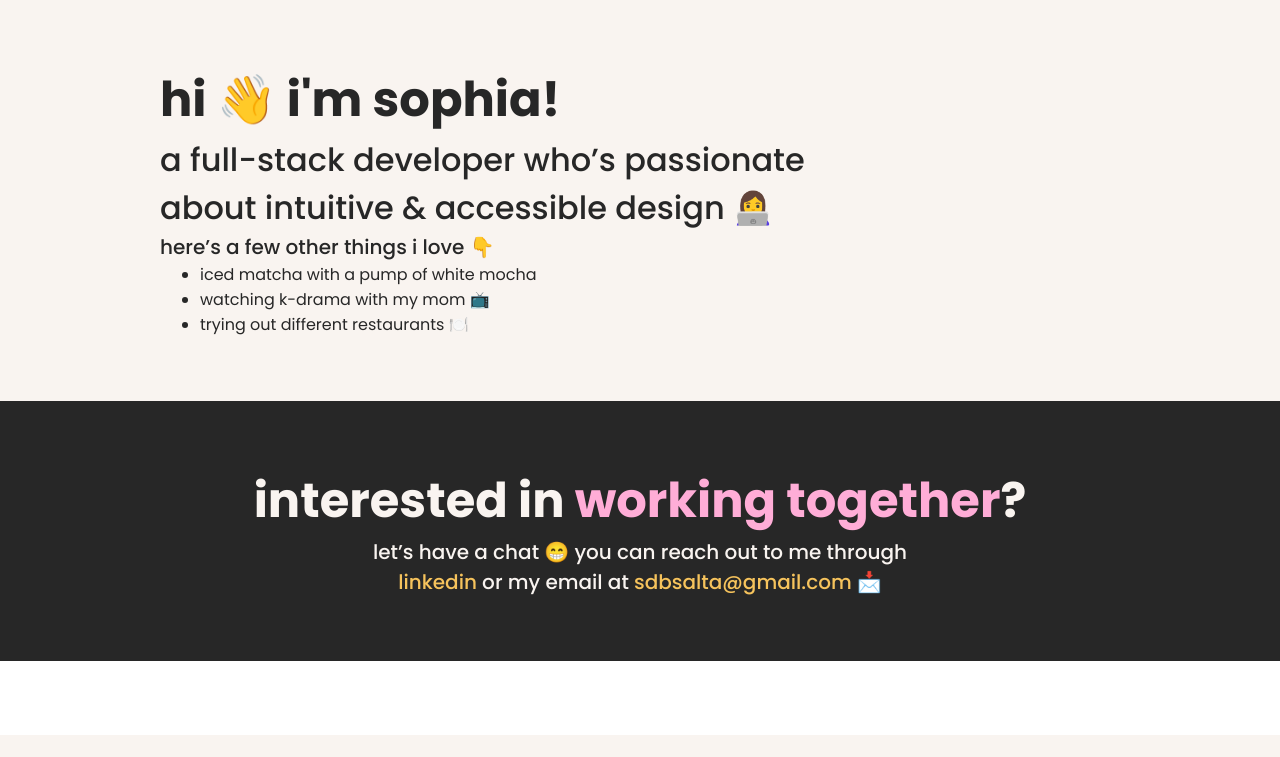
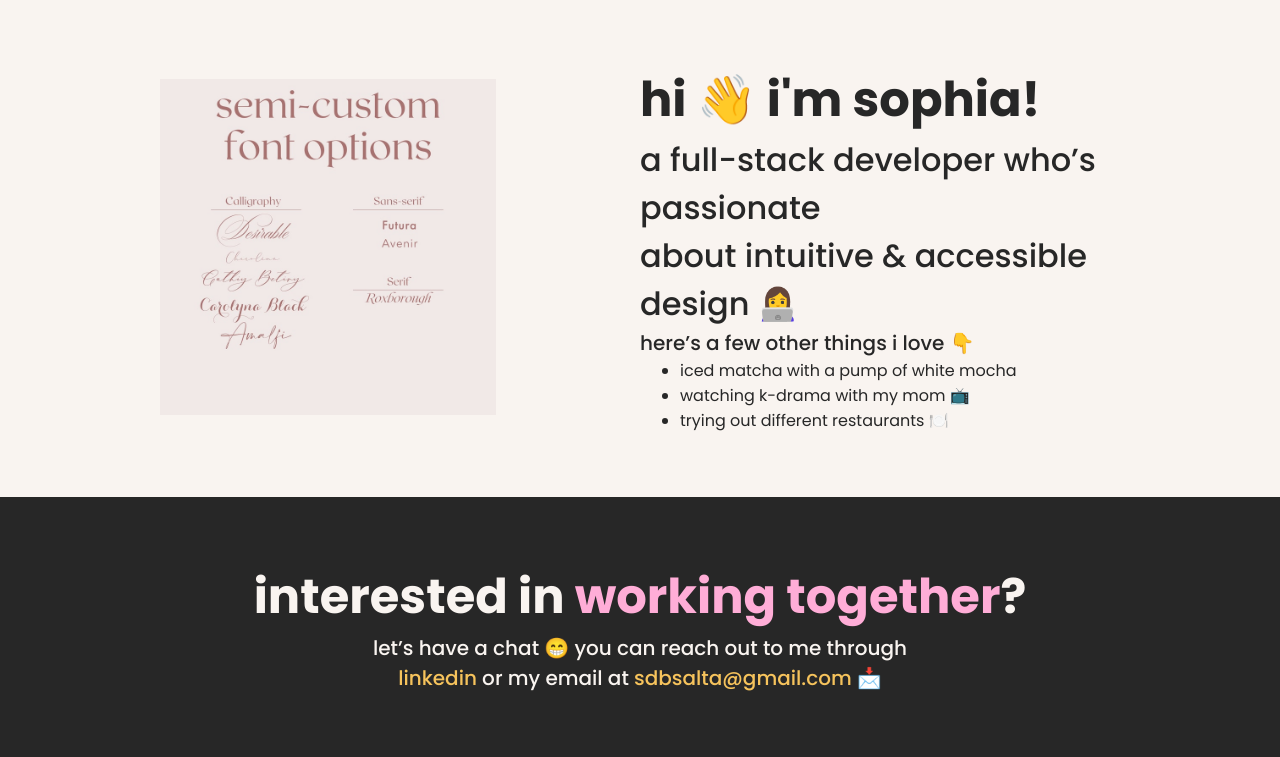
Before and after one commit to sdbsalta/portfolio, a Django app: page /about/ in a window 1280 px wide. Shown: the part 65-822 px from the top of the page. Before the commit the page ends 800 px from the top, so only its background shows below. Run offline with Django 5.2, Linux system fonts and the light colour scheme.

Commit message:
made 2 columns for txt n img

```diff
--- a/portfolio/templates/about.html
+++ b/portfolio/templates/about.html
@@ -1,4 +1,5 @@
 {% extends "base.html" %}
+{% load static %}
 
 {% block title %}About{% endblock %}
 
@@ -8,7 +9,25 @@
             background: var(--cream);
             color: var(--black);
 
+            display: flex;
+            flex-wrap: wrap;
+            align-items: center;
+
             padding: 4rem 10rem;
+        }
+
+        .about .section-1 .img {
+            flex: 1;
+            max-width: 50%;
+        }
+
+        .about .section-1 .img img {
+            max-width: 70%;
+        }
+
+        .about .section-1 .text {
+            flex: 1;
+            max-width: 50%;
         }
 
         .about .section-2 {
@@ -43,6 +62,7 @@
 <div class="about">
     <div class="section-1">
         <div class="img">
+            <img src="{% static 'img/fonts_available_L8FF1QM.jpg' %}" alt="Sophia's Image">
         </div>
         <div class="text">
             <div class="hero">
```
